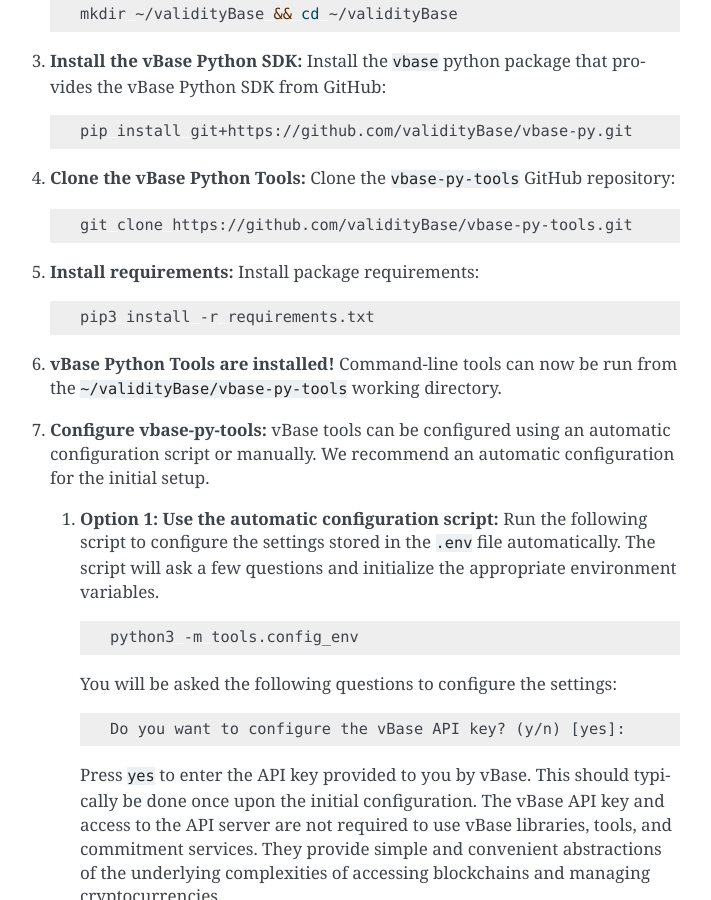
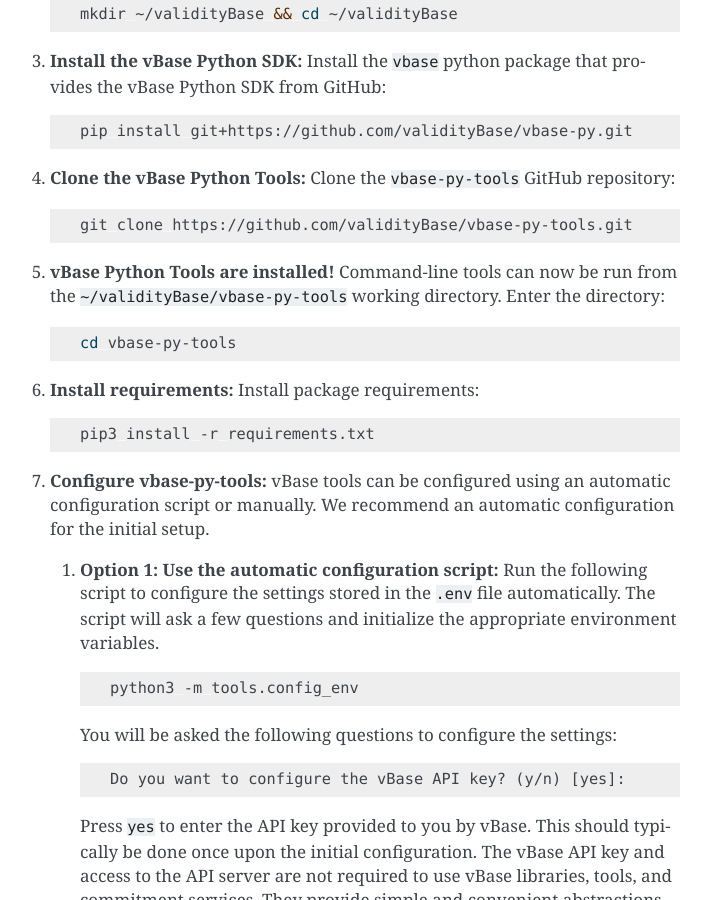
Before and after one commit to validityBase/vbase-py-tools, a Sphinx documentation site: the page built from docs/setup.md, in a window 1280 px wide and 900 px high, scrolled down 551 px. Shown: the whole window, without its empty margins (400-1111 px from the left). Built offline with Sphinx 7.4.7, drawn with Linux system fonts in a browser that asks for light colours.

Commit message:
Update setup.md

````diff
--- a/docs/setup.md
+++ b/docs/setup.md
@@ -28,15 +28,18 @@
     git clone https://github.com/validityBase/vbase-py-tools.git
     ```
 
-5. **Install requirements:**
+5. **vBase Python Tools are installed!**
+    Command-line tools can now be run from the `~/validityBase/vbase-py-tools` working directory.
+    Enter the directory:
+    ```bash
+    cd vbase-py-tools
+    ```
+
+6. **Install requirements:**
     Install package requirements:
     ```bash
     pip3 install -r requirements.txt
     ```
-
-6. **vBase Python Tools are installed!**
-    Command-line tools can now be run from the `~/validityBase/vbase-py-tools` working directory.
-
 
 7. **Configure vbase-py-tools:**
     vBase tools can be configured using an automatic configuration script or manually. We recommend an automatic configuration for the initial setup.
````
